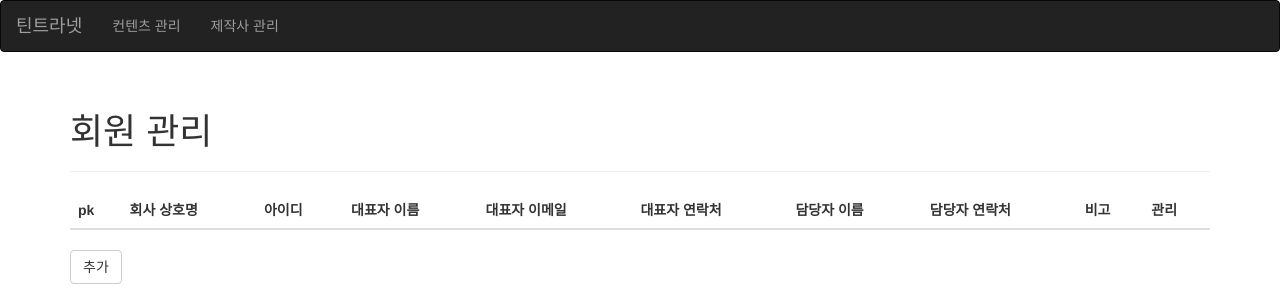
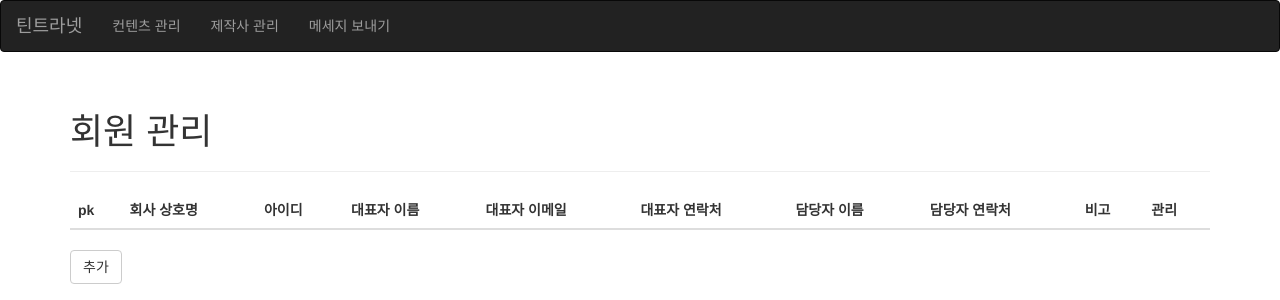
Before and after one commit to hamdoe/ticketplace, a Flask app: page /admin/company in a window 1280 px wide. Shown: the top 300 px of the page. Run offline with Flask 2, Linux system fonts and the light colour scheme; data that the repository does not hold is empty; some libraries are stand-ins or nearby versions.

Commit message:
Also migrated sms

```diff
--- a/ticketplace/controllers/eduticket/templates/eduticket_base.html
+++ b/ticketplace/controllers/eduticket/templates/eduticket_base.html
@@ -22,6 +22,7 @@
 {#                <li class="active"><a href="#">에듀티켓<span class="sr-only">(current)</span></a></li>#}
                 <li><a href="{{ url_for('eduticket.content')}}">컨텐츠 관리</a></li>
                 <li><a href="{{ url_for('eduticket.company')}}">제작사 관리</a></li>
+                <li><a href="{{ url_for('eduticket.sms')}}">메세지 보내기</a></li>
 {#                <li class="dropdown">#}
 {#                    <a href="#" class="dropdown-toggle" data-toggle="dropdown" role="button" aria-haspopup="true"#}
 {#                       aria-expanded="false">기타 기능 <span class="caret"></span></a>#}
```
